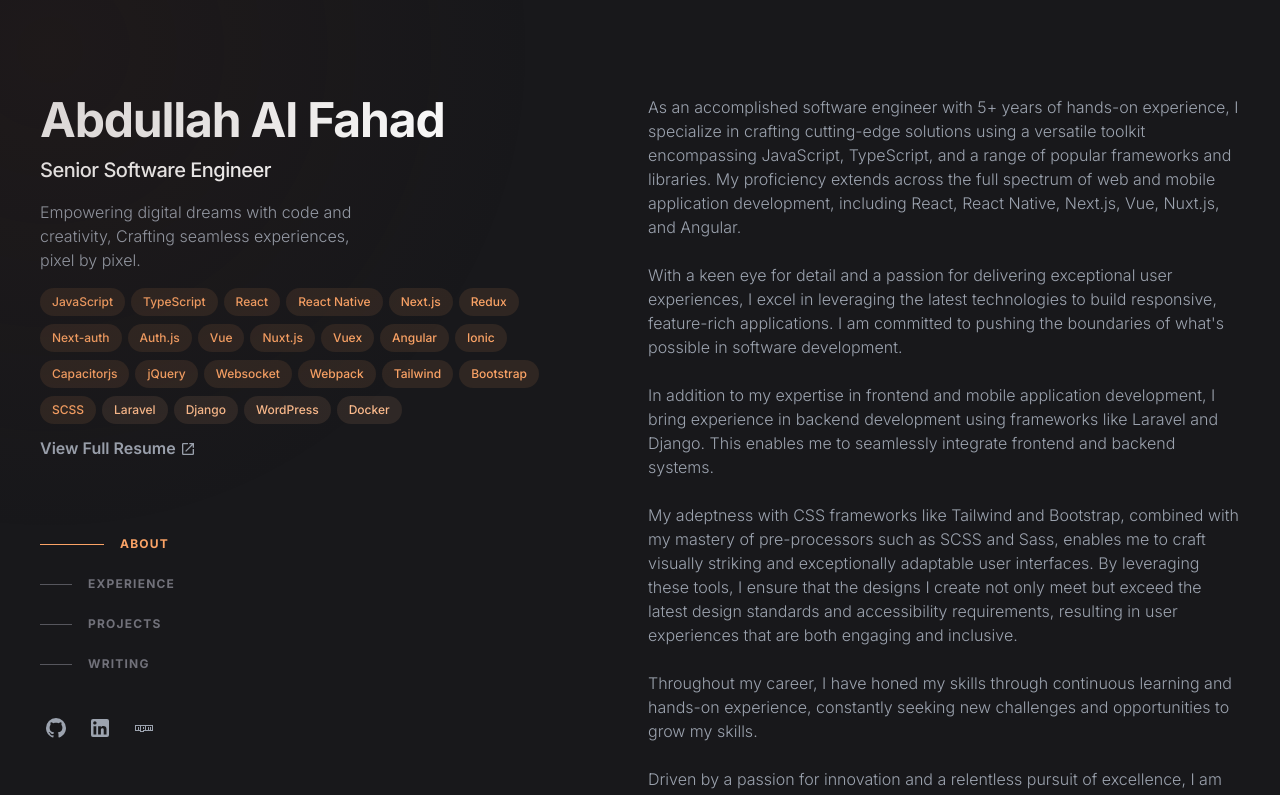
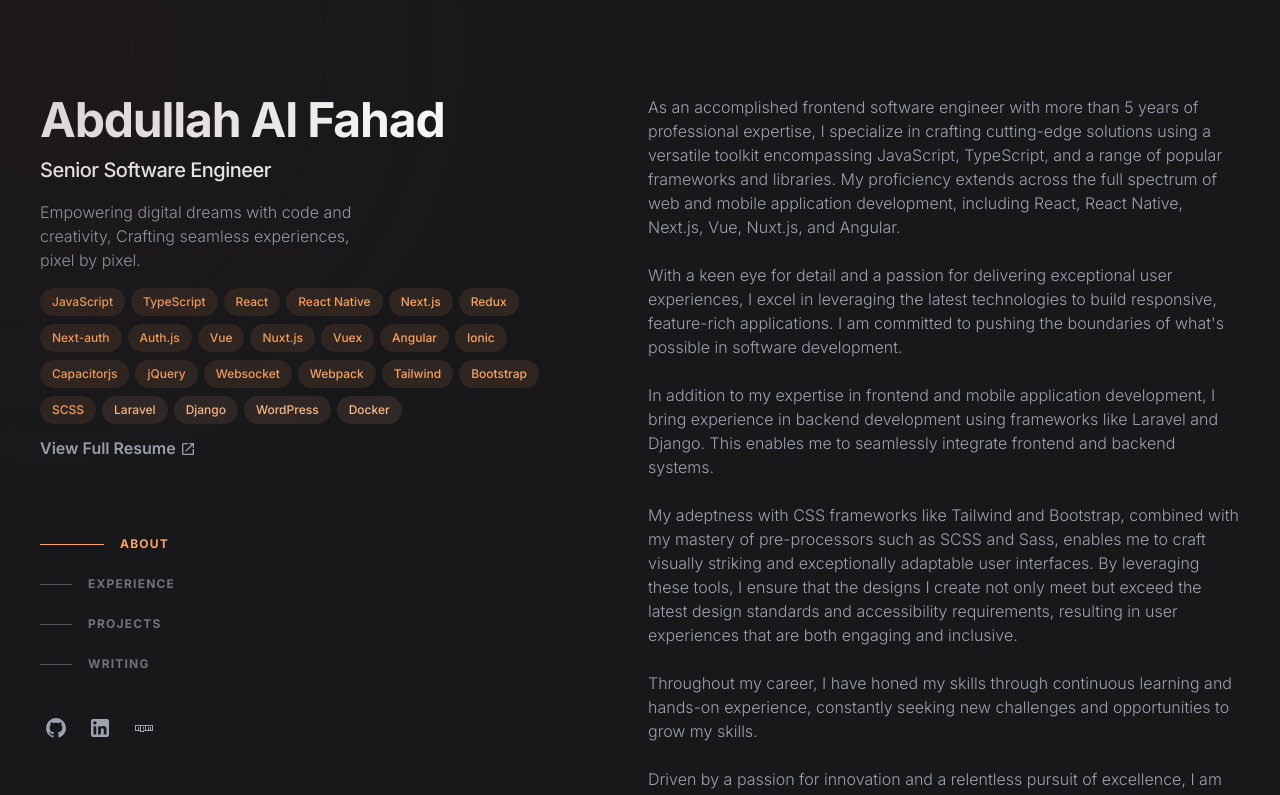
Before and after one commit to im-fahad/portfolio, a Next.js app: page / in a window 1280 px wide. Shown: the top 795 px of the page. Built offline with nearby package versions, Linux system fonts and the light colour scheme.

Commit message:
some update added

```diff
--- a/src/app/page.tsx
+++ b/src/app/page.tsx
@@ -230,7 +230,8 @@
                         </div>
                         <div className="af-section__inner">
                             <p className="mb-4">
-                                As an accomplished software engineer with 5+ years of hands-on experience, I
+                                As an accomplished frontend software engineer with more than 5 years of professional
+                                expertise, I
                                 specialize in crafting cutting-edge solutions using a versatile toolkit encompassing
                                 JavaScript, TypeScript, and a range of popular frameworks and libraries. My proficiency
                                 extends across the full spectrum of web and mobile application development, including
```
